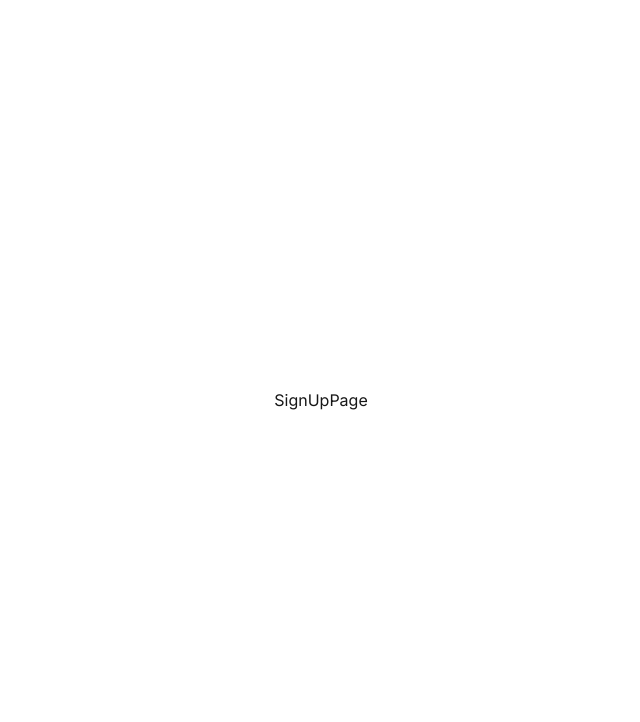
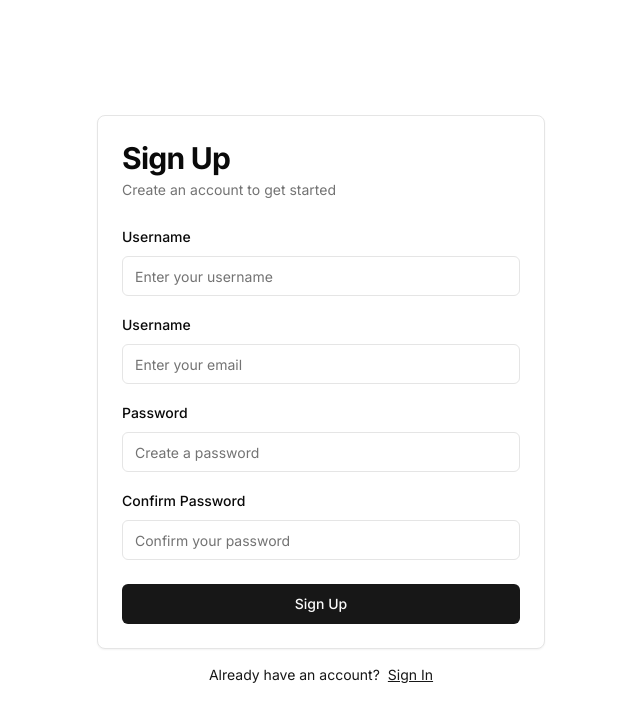
Before and after one commit to huynth1801/secret-store-nextjs-prisma, a Next.js app: page /sign-up in a window 1280 px wide. Shown: the top 722 px of the page, without its empty margins (319-959 px from the left). Built offline with nearby package versions, Linux system fonts and the light colour scheme.

Commit message:
add sign up form

```diff
--- a/package.json
+++ b/package.json
@@ -13,6 +13,7 @@
     "@radix-ui/react-dropdown-menu": "^2.1.1",
     "@radix-ui/react-label": "^2.1.0",
     "@radix-ui/react-navigation-menu": "^1.2.0",
+    "@radix-ui/react-separator": "^1.1.0",
     "@radix-ui/react-slot": "^1.1.0",
     "class-variance-authority": "^0.7.0",
     "clsx": "^2.1.1",
--- a/src/app/(auth)/sign-in/page.tsx
+++ b/src/app/(auth)/sign-in/page.tsx
@@ -9,7 +9,6 @@ import {
   CardFooter,
   Card,
 } from "@/components/ui/card"
-import { Label } from "@/components/ui/label"
 import { Input } from "@/components/ui/input"
 import { Button } from "@/components/ui/button"
 import Link from "next/link"
@@ -31,17 +30,19 @@ const formSchema = z.object({
 })
 
 const SignInPage = () => {
-  const form = useForm({
+  const form = useForm<z.infer<typeof formSchema>>({
     resolver: zodResolver(formSchema),
     defaultValues: {
       identifier: "",
       password: "",
     },
   })
+
+  const onSubmit = () => {}
   return (
     <div className="w-full max-w-md">
       <Form {...form}>
-        <form>
+        <form onSubmit={form.handleSubmit(onSubmit)}>
           <Card>
             <CardHeader className="space-y-1">
               <CardTitle className="text-3xl font-bold">Sign In</CardTitle>
@@ -93,6 +94,23 @@ const SignInPage = () => {
           </div>
         </form>
       </Form>
+      <p className="mt-4 px-8 text-center text-sm text-muted-foreground">
+        By clicking continue, you agree to our{" "}
+        <Link
+          href="/terms"
+          className="underline underline-offset-4 hover:text-primary"
+        >
+          Terms of Service
+        </Link>{" "}
+        and{" "}
+        <Link
+          href="/privacy"
+          className="underline underline-offset-4 hover:text-primary"
+        >
+          Privacy Policy
+        </Link>
+        .
+      </p>
     </div>
   )
 }
--- a/src/app/(auth)/sign-up/page.tsx
+++ b/src/app/(auth)/sign-up/page.tsx
@@ -1,7 +1,144 @@
+"use client"
+
 import React from "react"
+import { useForm } from "react-hook-form"
+import {
+  CardTitle,
+  CardDescription,
+  CardHeader,
+  CardContent,
+  CardFooter,
+  Card,
+} from "@/components/ui/card"
+import { Input } from "@/components/ui/input"
+import Link from "next/link"
+import { Button } from "@/components/ui/button"
+import {
+  Form,
+  FormControl,
+  FormField,
+  FormItem,
+  FormLabel,
+  FormMessage,
+} from "@/components/ui/form"
+import * as z from "zod"
+import { zodResolver } from "@hookform/resolvers/zod"
+
+const formSchema = z
+  .object({
+    username: z.string().min(3, "Username must be at least 3 characters"),
+    email: z.string().email("Invalid email address"),
+    password: z.string().min(8, "Password must be at least 8 characters"),
+    confirmPassword: z.string(),
+  })
+  .refine((data) => data.password === data.confirmPassword, {
+    message: "Password do not match",
+    path: ["confirmPassword"],
+  })
 
 const SignUpPage = () => {
-  return <div>SignUpPage</div>
+  const form = useForm<z.infer<typeof formSchema>>({
+    resolver: zodResolver(formSchema),
+    defaultValues: {
+      username: "",
+      email: "",
+      password: "",
+      confirmPassword: "",
+    },
+  })
+  return (
+    <div className="w-full max-w-md">
+      <Form {...form}>
+        <form>
+          <Card>
+            <CardHeader className="space-y-1">
+              <CardTitle className="text-3xl font-bold">Sign Up</CardTitle>
+              <CardDescription>
+                Create an account to get started
+              </CardDescription>
+            </CardHeader>
+            <CardContent className="space-y-4">
+              <FormField
+                control={form.control}
+                name="username"
+                render={(field) => (
+                  <FormItem>
+                    <FormLabel>Username</FormLabel>
+                    <FormControl>
+                      <Input placeholder="Enter your username" {...field} />
+                    </FormControl>
+                    <FormMessage />
+                  </FormItem>
+                )}
+              />
+              <FormField
+                control={form.control}
+                name="email"
+                render={(field) => (
+                  <FormItem>
+                    <FormLabel>Username</FormLabel>
+                    <FormControl>
+                      <Input
+                        type="email"
+                        placeholder="Enter your email"
+                        {...field}
+                      />
+                    </FormControl>
+                    <FormMessage />
+                  </FormItem>
+                )}
+              />
+              <FormField
+                control={form.control}
+                name="password"
+                render={(field) => (
+                  <FormItem>
+                    <FormLabel>Password</FormLabel>
+                    <FormControl>
+                      <Input
+                        type="password"
+                        placeholder="Create a password"
+                        {...field}
+                      />
+                    </FormControl>
+                    <FormMessage />
+                  </FormItem>
+                )}
+              />
+              <FormField
+                control={form.control}
+                name="confirmPassword"
+                render={(field) => (
+                  <FormItem>
+                    <FormLabel>Confirm Password</FormLabel>
+                    <FormControl>
+                      <Input
+                        type="password"
+                        placeholder="Confirm your password"
+                        {...field}
+                      />
+                    </FormControl>
+                    <FormMessage />
+                  </FormItem>
+                )}
+              />
+            </CardContent>
+            <CardFooter>
+              <Button className="w-full" type="submit">
+                Sign Up
+              </Button>
+            </CardFooter>
+          </Card>
+        </form>
+      </Form>
+      <div className="mt-4 text-center text-sm">
+        Already have an account?
+        <Link className="underline ml-2" href="/  sign-in">
+          Sign In
+        </Link>
+      </div>
+    </div>
+  )
 }
 
 export default SignUpPage
--- /dev/null
+++ b/src/components/ui/separator.tsx
@@ -0,0 +1,31 @@
+"use client"
+
+import * as React from "react"
+import * as SeparatorPrimitive from "@radix-ui/react-separator"
+
+import { cn } from "@/lib/utils"
+
+const Separator = React.forwardRef<
+  React.ElementRef<typeof SeparatorPrimitive.Root>,
+  React.ComponentPropsWithoutRef<typeof SeparatorPrimitive.Root>
+>(
+  (
+    { className, orientation = "horizontal", decorative = true, ...props },
+    ref
+  ) => (
+    <SeparatorPrimitive.Root
+      ref={ref}
+      decorative={decorative}
+      orientation={orientation}
+      className={cn(
+        "shrink-0 bg-border",
+        orientation === "horizontal" ? "h-[1px] w-full" : "h-full w-[1px]",
+        className
+      )}
+      {...props}
+    />
+  )
+)
+Separator.displayName = SeparatorPrimitive.Root.displayName
+
+export { Separator }
```
Also changed, not shown: 1 other file (tests, documents, lock files or other folders).
